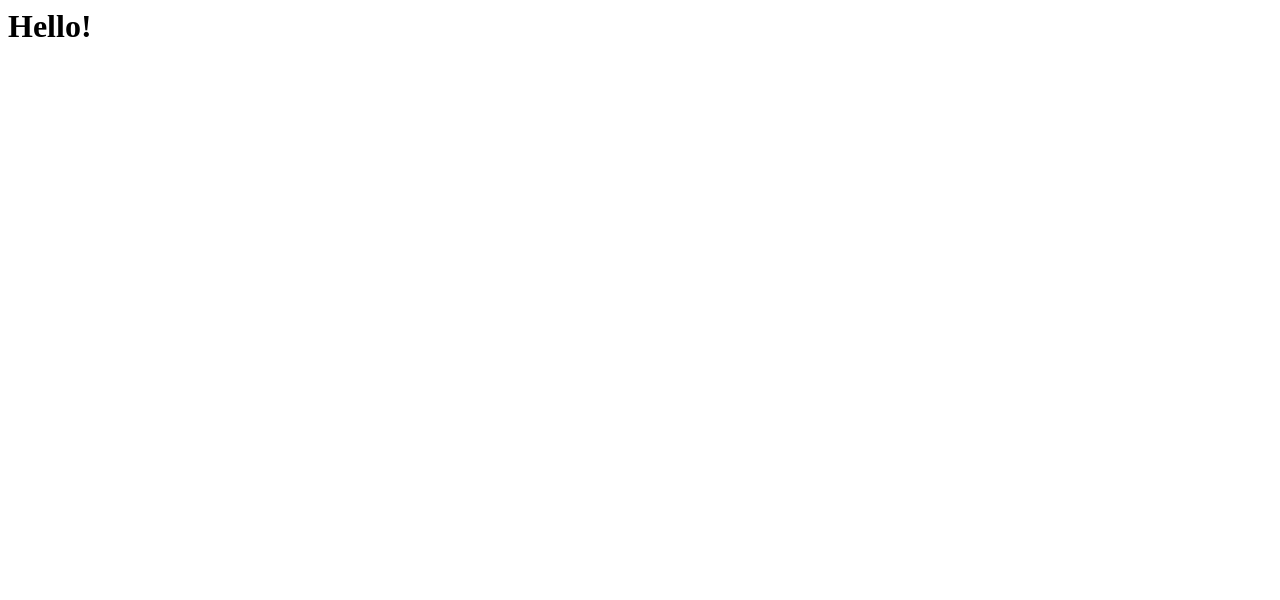
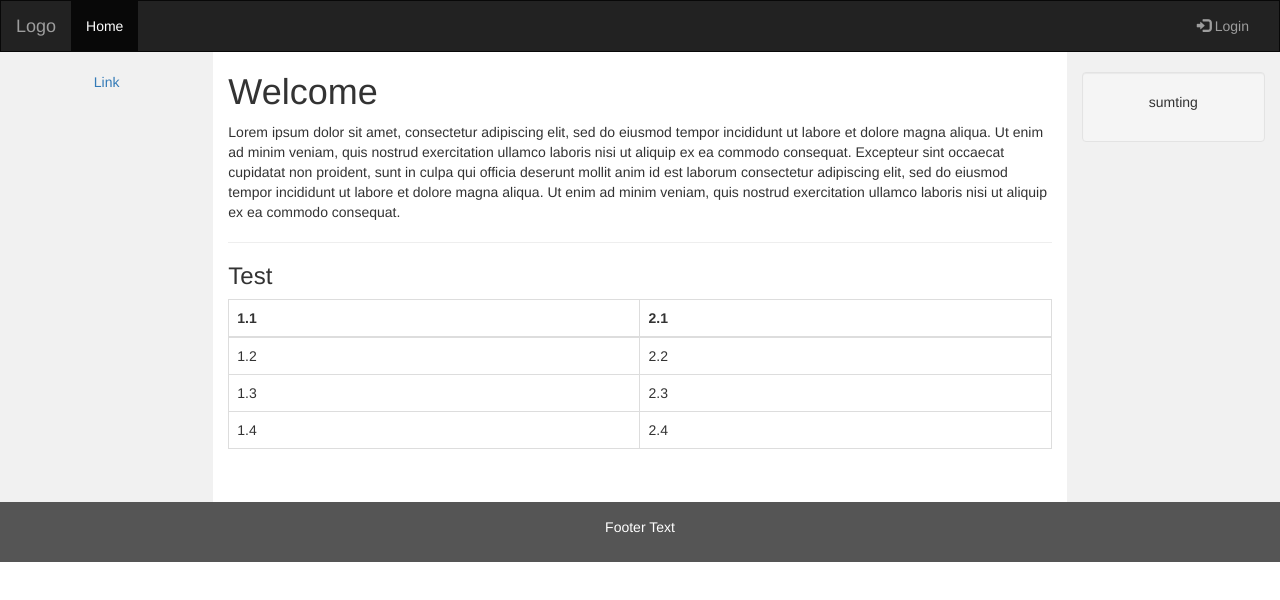
Before and after one commit to timtoeruem/timtoeruem.github.io, a plain HTML site: page index.html in a window 1280 px wide. Drawn offline with nearby package versions, Linux system fonts and the light colour scheme.

Commit message:
bootstrap tpl applied

```diff
--- a/index.html
+++ b/index.html
@@ -1,8 +1,140 @@
-<html>
-    <head>
-        <title>timtoeruem</title>
-    </head>
-    <body>
-        <h1>Hello!</h1>
-    </body>
+<!doctype html>
+<html lang="de">
+
+<head>
+    <title></title>
+    <link rel="stylesheet" href="https://maxcdn.bootstrapcdn.com/bootstrap/3.3.7/css/bootstrap.min.css">
+    <script src="https://ajax.googleapis.com/ajax/libs/jquery/3.2.1/jquery.min.js"></script>
+    <script src="https://maxcdn.bootstrapcdn.com/bootstrap/3.3.7/js/bootstrap.min.js"></script>
+    <style>
+        /* Remove the navbar's default margin-bottom and rounded borders */
+
+        .navbar {
+            margin-bottom: 0;
+            border-radius: 0;
+        }
+
+        /* Set height of the grid so .sidenav can be 100% (adjust as needed) */
+
+        .row.content {
+            height: 450px
+        }
+
+        /* Set gray background color and 100% height */
+
+        .sidenav {
+            padding-top: 20px;
+            background-color: #f1f1f1;
+            height: 100%;
+        }
+
+        /* Set black background color, white text and some padding */
+
+        footer {
+            background-color: #555;
+            color: white;
+            padding: 15px;
+        }
+
+        /* On small screens, set height to 'auto' for sidenav and grid */
+
+        @media screen and (max-width: 767px) {
+            .sidenav {
+                height: auto;
+                padding: 15px;
+            }
+            .row.content {
+                height: auto;
+            }
+        }
+    </style>
+</head>
+
+<body>
+    <nav class="navbar navbar-inverse">
+        <div class="container-fluid">
+            <div class="navbar-header">
+                <button type="button" class="navbar-toggle" data-toggle="collapse" data-target="#myNavbar">
+                    <span class="icon-bar"></span>
+                    <span class="icon-bar"></span>
+                    <span class="icon-bar"></span>
+                </button>
+                <a class="navbar-brand" href="#">Logo</a>
+            </div>
+            <div class="collapse navbar-collapse" id="myNavbar">
+                <ul class="nav navbar-nav">
+                    <li class="active">
+                        <a href="#">Home</a>
+                    </li>
+                </ul>
+                <ul class="nav navbar-nav navbar-right">
+                    <li>
+                        <a href="#">
+                            <span class="glyphicon glyphicon-log-in"></span> Login</a>
+                    </li>
+                </ul>
+            </div>
+        </div>
+    </nav>
+
+    <div class="container-fluid text-center">
+        <div class="row content">
+            <div class="col-sm-2 sidenav">
+                <p>
+                    <a href="#">Link</a>
+                </p>
+            </div>
+            <div class="col-sm-8 text-left">
+                <h1>Welcome</h1>
+                <p>Lorem ipsum dolor sit amet, consectetur adipiscing elit, sed do eiusmod tempor incididunt ut labore et dolore
+                    magna aliqua. Ut enim ad minim veniam, quis nostrud exercitation ullamco laboris nisi ut aliquip ex ea
+                    commodo consequat. Excepteur sint occaecat cupidatat non proident, sunt in culpa qui officia deserunt
+                    mollit anim id est laborum consectetur adipiscing elit, sed do eiusmod tempor incididunt ut labore et
+                    dolore magna aliqua. Ut enim ad minim veniam, quis nostrud exercitation ullamco laboris nisi ut aliquip
+                    ex ea commodo consequat.</p>
+                <hr>
+                <h3>Test</h3>
+                <p>
+                    <table class="table table-bordered">
+                        <thead>
+                            <tr>
+                                <th>1.1</th>
+                                <th>2.1</th>
+                            </tr>
+                        </thead>
+                        <tbody>
+                            <tr>
+                                <td>1.2</td>
+                                <td>2.2</td>
+                            </tr>
+                            <tr>
+                                <td>1.3</td>
+                                <td>2.3</td>
+                            </tr>
+                            <tr>
+                                <td>1.4</td>
+                                <td>2.4</td>
+                            </tr>
+                        </tbody>
+                    </table>
+                </p>
+            </div>
+            <div class="col-sm-2 sidenav">
+                <div class="well">
+                    <p>sumting</p>
+                </div>
+            </div>
+        </div>
+    </div>
+
+    <footer class="container-fluid text-center">
+        <p>Footer Text</p>
+    </footer>
+</body>
+
 </html>
+<script>
+    jQuery(document).ready(function () {
+
+    });
+</script>
```
